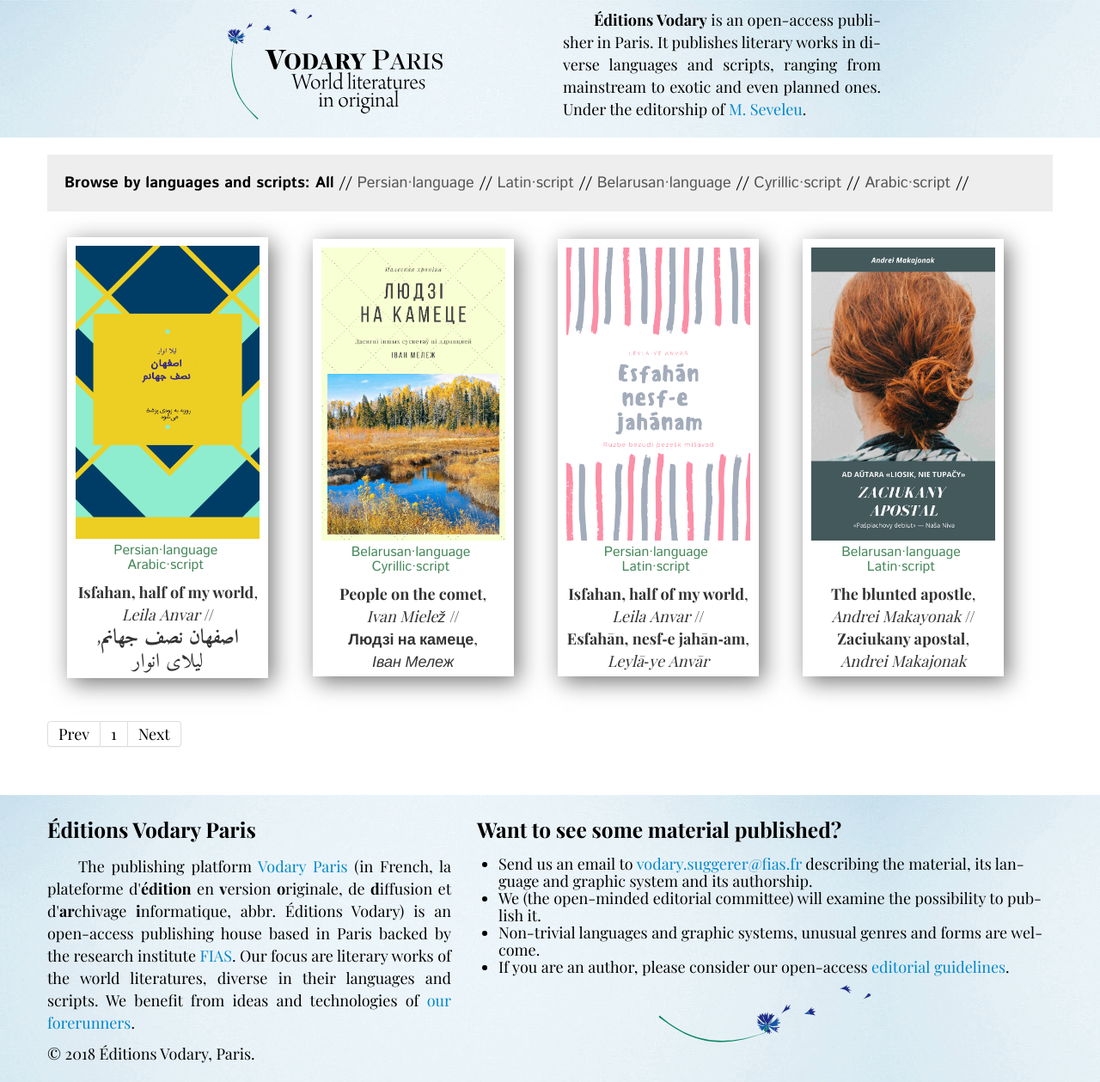
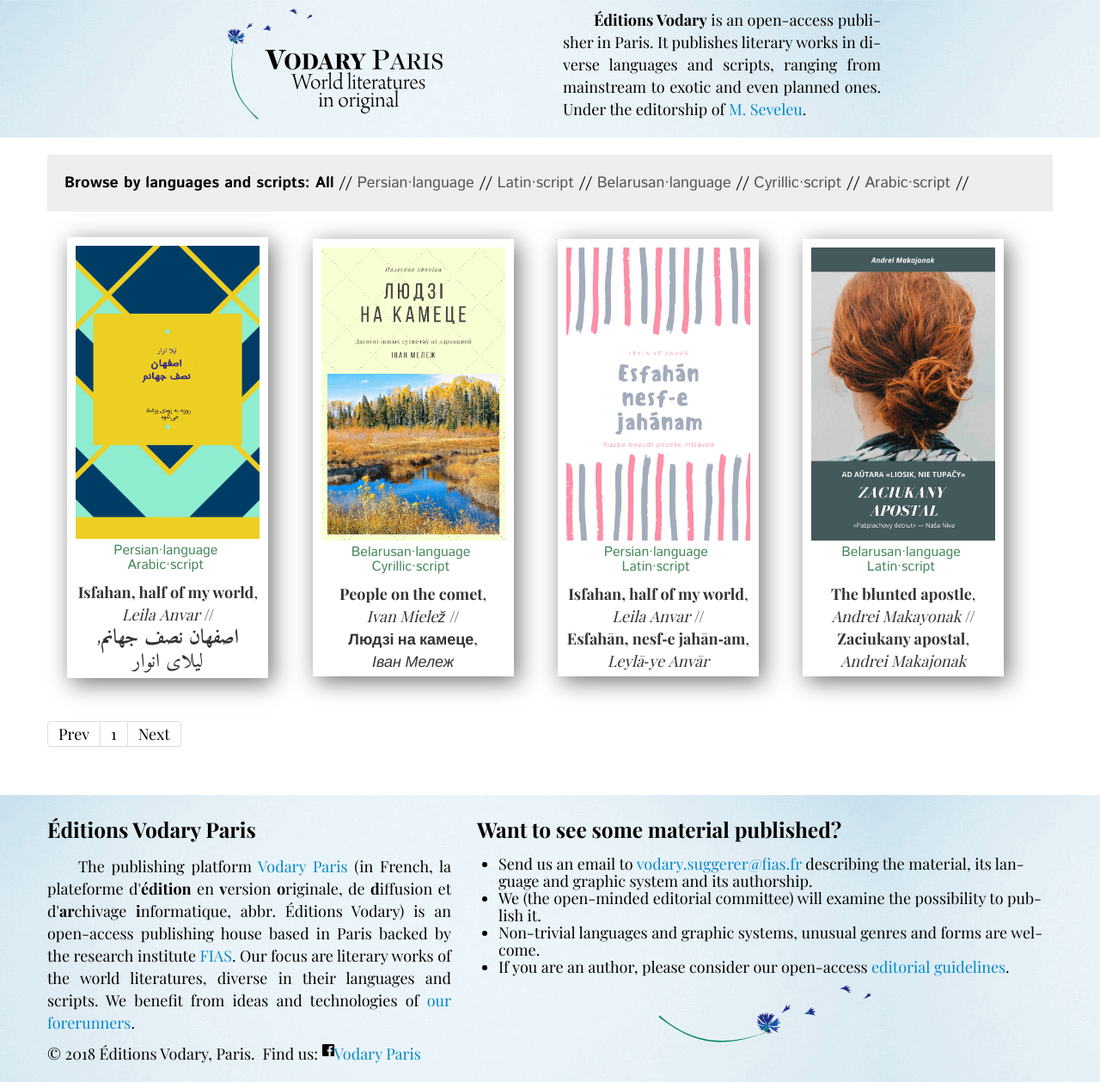
Before and after one commit to mlare/vodary, a Jekyll site: the page built from index.html, in a window 1280 px wide. Shown: the whole page at 86% size. Built offline with Jekyll 4.4.1, drawn with Linux system fonts in a browser that asks for light colours; some web fonts are replaced; Markdown is read by kramdown in place of the engine named in the settings; the list of posts is cut into pages by our own code.

Commit message:
Update footer.html

```diff
--- a/_includes/footer.html
+++ b/_includes/footer.html
@@ -12,7 +12,9 @@
           <a href="https://fias.fr" target="_blank">FIAS</a>. Our focus are li­te­ra­ry works of the world li­te­ra­tures,
           di­verse in their lan­guages and scripts. We benefit from ideas and technologies of <a href="/ourforerunners">our forerunners</a>.
           </p>
-       <p style="text-indent:0">&copy; {{ site.time | date: '%Y' }} Éditions Vodary, Paris.</p>
+       <p style="text-indent:0">&copy; {{ site.time | date: '%Y' }} Éditions Vodary, Paris.&nbsp;&nbsp;Find us:
+         <a href="https://facebook.com/vodary"><span class="icon icon--facebook"><svg role="img" viewBox="0 0 24 24" xmlns="http://www.w3.org/2000/svg"><title>Facebook icon</title><path d="M22.676 0H1.324C.593 0 0 .593 0 1.324v21.352C0 23.408.593 24 1.324 24h11.494v-9.294H9.689v-3.621h3.129V8.41c0-3.099 1.894-4.785 4.659-4.785 1.325 0 2.464.097 2.796.141v3.24h-1.921c-1.5 0-1.792.721-1.792 1.771v2.311h3.584l-.465 3.63H16.56V24h6.115c.733 0 1.325-.592 1.325-1.324V1.324C24 .593 23.408 0 22.676 0"/></svg>
+</span><span class="username">Vodary Paris</span></a></p>
      </div>
 
      <div class="span7">
```
